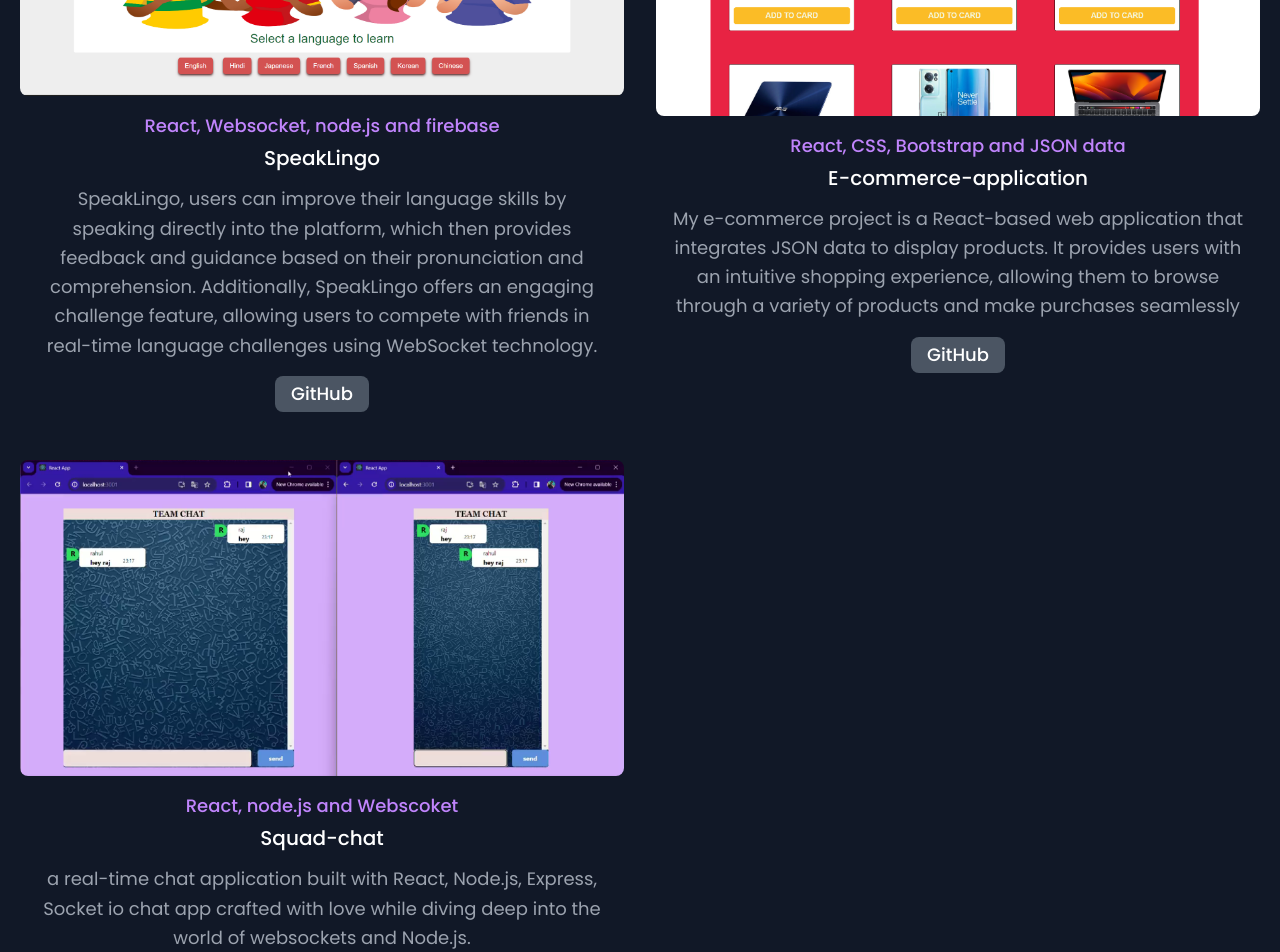
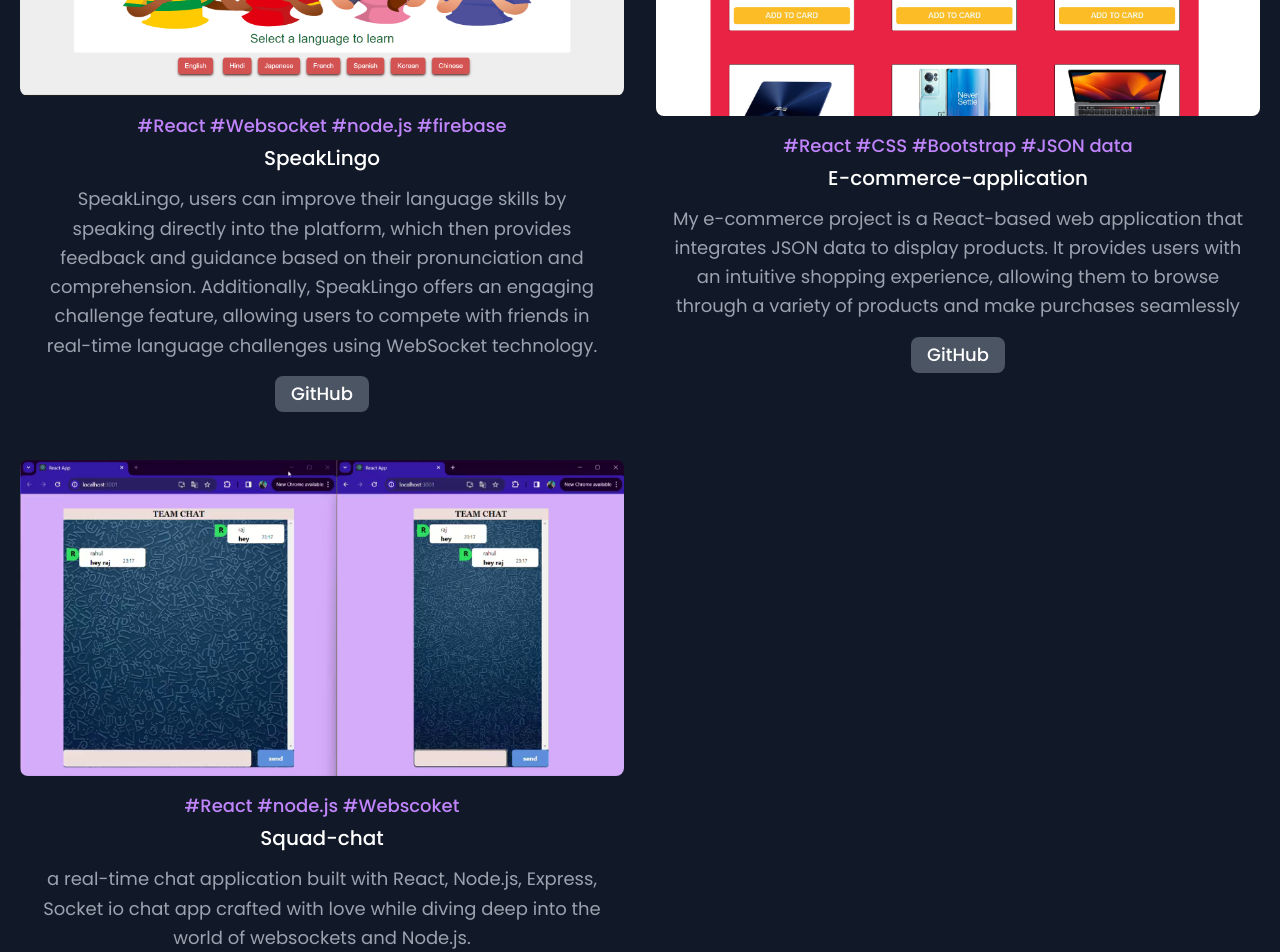
Before and after one commit to kaustubh1211/My-portfolio, a React (Create React App) app: page / in a window 1280 px wide. Shown: the part 2100-3052 px from the top of the page. Built offline with nearby package versions, Linux system fonts and the light colour scheme.

Commit message:
data-change

```diff
--- a/src/data/constant.js
+++ b/src/data/constant.js
@@ -69,7 +69,7 @@
 export const projects = [
   {
     title: "SpeakLingo",
-    subtitle: "React, Websocket, node.js and firebase",
+    subtitle: "#React #Websocket #node.js #firebase",
     description:
       " SpeakLingo, users can improve their language skills by speaking directly into the platform, which then provides feedback and guidance based on their pronunciation and comprehension. Additionally, SpeakLingo offers an engaging challenge feature, allowing users to compete with friends in real-time language challenges using WebSocket technology. ",
     image: "./Project-img/speaklingo.png",
@@ -78,16 +78,16 @@ export const projects = [
   },
   {
     title: "E-commerce-application",
-    subtitle: "React, CSS, Bootstrap and JSON data",
+    subtitle: "#React #CSS #Bootstrap  #JSON data",
     description:
       "My e-commerce project is a React-based web application that integrates JSON data to display products. It provides users with an intuitive shopping experience, allowing them to browse through a variety of products and make purchases seamlessly",
-    image: "./Project-img/E-commerce.png",
+    image: "./Project-img/E-commerce.png ",
     link: "#",
     code: "https://github.com/kaustubh1211/E-commerce",
   },
   {
     title: "Squad-chat ",
-    subtitle: "React, node.js and Webscoket",
+    subtitle: "#React #node.js  #Webscoket",
     description:
       "a real-time chat application built with React, Node.js, Express, Socket io chat app crafted with love while diving deep into the world of websockets and Node.js.",
     image: "./Project-img/Squad-chat.png",
--- a/src/project/index.jsx
+++ b/src/project/index.jsx
@@ -23,7 +23,7 @@ export default function Project() {
               src={project.image}
             />
             <div className="p-4">
-              <h2 className="text-lg text-center font-medium text-purple-400 mb-1">
+              <h2 className="text-lg text-center font-medium text-purple-400 mb-1  ">
                 {project.subtitle}
               </h2>
               <h1 className="text-xl text-center font-medium text-white mb-3">
```
